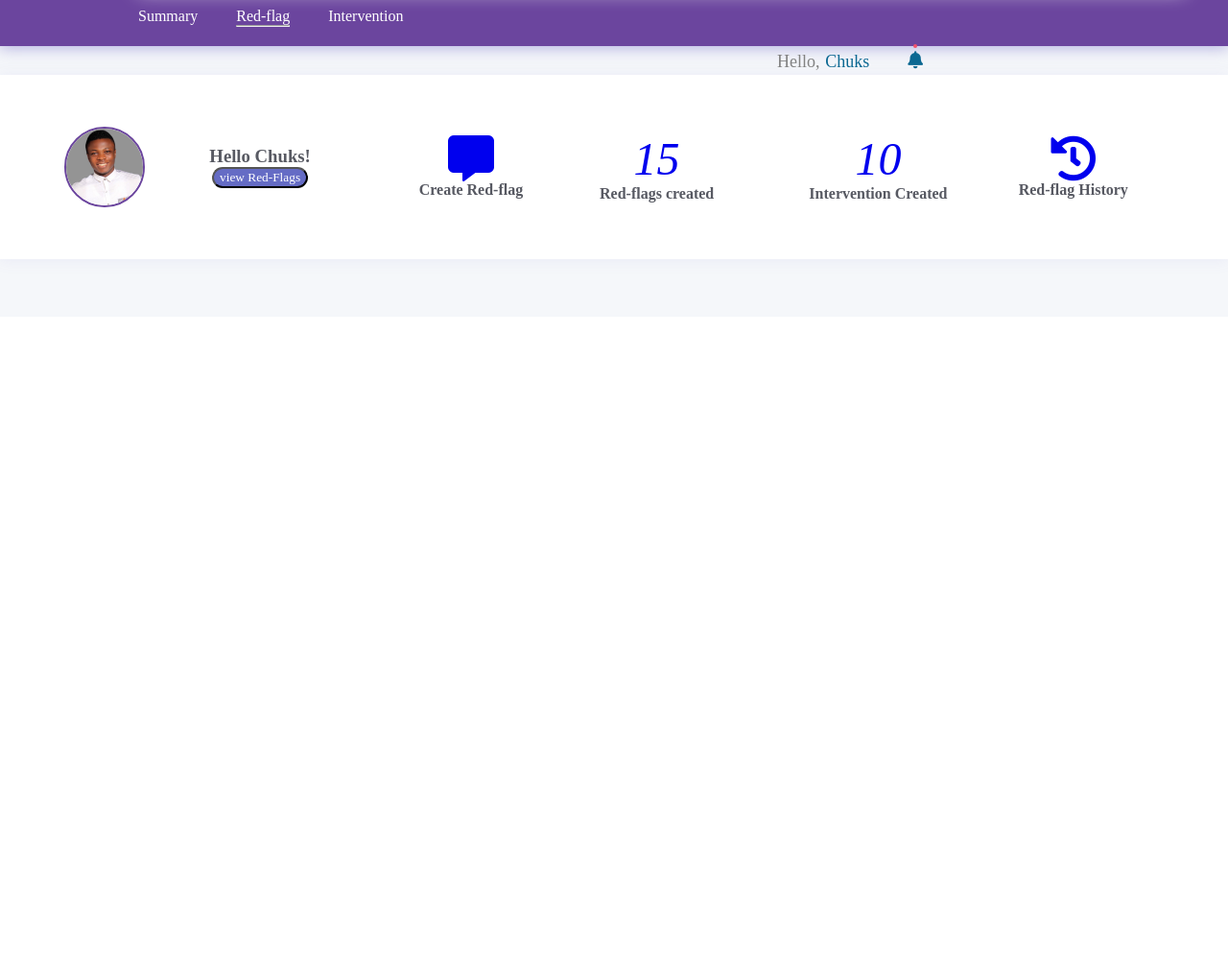
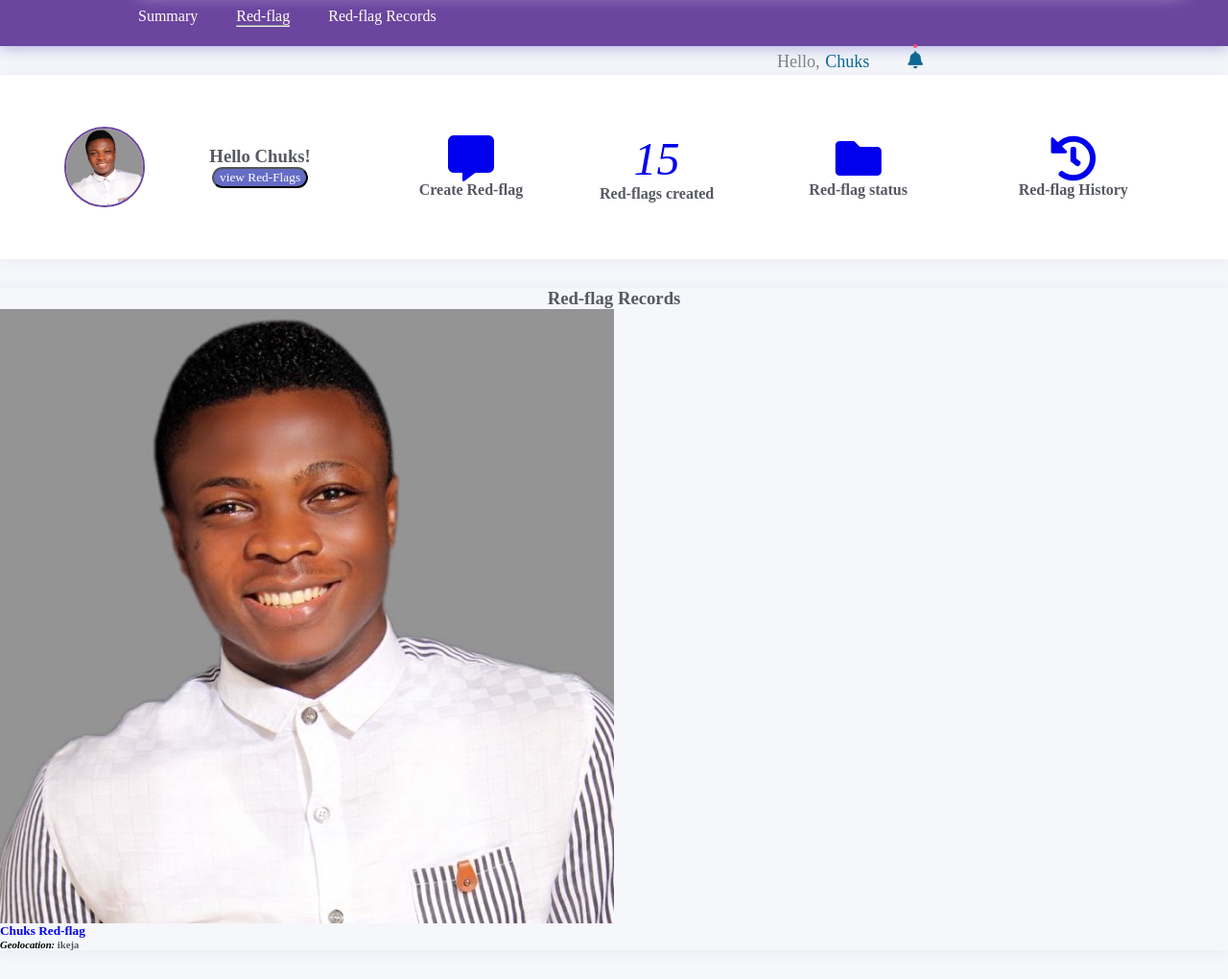
Before and after one commit to amaechi-chuks/iReporter, a plain HTML site: page UI/redflagrecords.html in a window 1280 px wide. Shown: the part 72-1092 px from the top of the page at 96% size. Before the commit the page ends 800 px from the top, so only its background shows below. Drawn offline with Linux system fonts and the light colour scheme.

Commit message:
feature: modify dashboard anchor tag

```diff
--- a/UI/redflagrecords.html
+++ b/UI/redflagrecords.html
@@ -58,20 +58,16 @@
                                 </a>
                             </li>
                             <li>
-                                <a href="rideoffers.html" class="notification">
+                                <a href="redflagrecords.html" class="notification">
                                     Red-flag
                                     <hr class="active--indicator">
                                 </a>
                             </li>
                             <li>
-
                                 <a href="riderequest.html">
-                                    Intervention
-
+                                    Red-flag Records
                                 </a>
                             </li>
-
-
                         </ul>
                     </div>
                 </div>
@@ -116,8 +112,8 @@
                         <div class="divider--three vertical--center">
                             <div class="CreateRedFlag">
                                 <a href="#">
-                                    <i class="fa-3x DashboardColor--text--primary">10</i>
-                                    <h4 class="DashboardColor--text--grey">Intervention Created</h4>
+                                    <i class="fas fa-folder fa-3x DashboardColor--text--primary"></i>
+                                    <h4 class="DashboardColor--text--grey margin-left--10">Red-flag status</h4>
                                 </a>
                             </div>
                         </div>
@@ -131,11 +127,34 @@
                         </div>
                     </div>
                 </div>
+            </div>
+            <div class="RideInfo">
+                <div class="RideOffers light--shadow">
+                    <div class="RideOffers__title text--center">
+                        <h3 class="DashboardColor--text--grey">Red-flag Records</h3>
+                    </div>
+                    <div class="RideOffers__content">
+                        <div class="RideOffers__item">
+                            <div class="rider__img">
+                                <img src="assets/img/IMG_1499.JPG" alt="Rider's image">
+                            </div>
+                            <div class="riders__content">
+                                <div class="riders__subheader">
+                                    <h5>
+                                        <a href="riderequest.html"> Chuks Red-flag</a>
+                                    </h5>
+                                    <h6>
+                                        <strong>
+                                            <em>Geolocation: </em>
+                                        </strong>
+                                        <span class="DashboardColor--text--grey">ikeja</span>
+                                    </h6>
 
-            </div>
-
-        </div>
-        <script src="./assets/js/main.js"></script>
+                                </div>
+                            </div>
+                        </div>
+                    </div>
+                    <script src="./assets/js/main.js"></script>
 </body>
 
 </html>
```
Also changed, not shown: UI/createredflag.html (+2 -2 lines).
